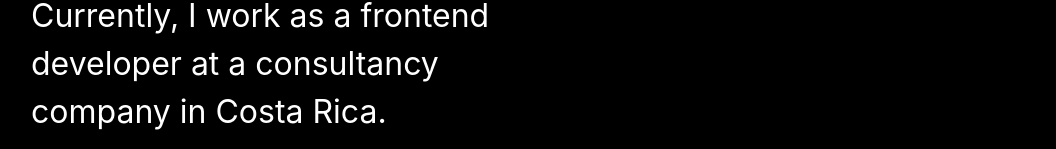
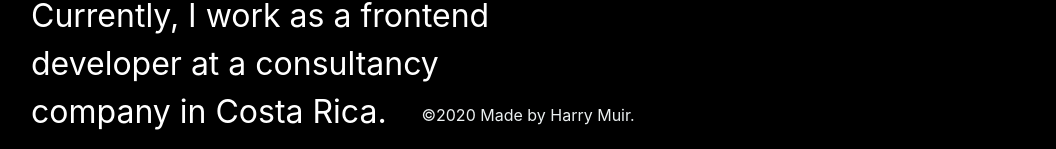
Before and after one commit to hmuir28/harrymuir.github.io, a React (Create React App) app: page / in a window 1280 px wide. Shown: the part 653-802 px from the top of the page, without its empty margins (112-1168 px from the left). Built offline with nearby package versions, Linux system fonts and the light colour scheme; the HTML template or start-up script is replaced by a standard one.

Commit message:
Added footer

```diff
--- a/src/App.css
+++ b/src/App.css
@@ -4,3 +4,7 @@
     text-decoration: none;
     color: white;
 }
+
+.root {
+  width: 100%;
+}
--- /dev/null
+++ b/src/components/Footer.js
@@ -0,0 +1,20 @@
+import React from 'react';
+import { Container, Col, Row } from 'react-bootstrap';
+
+import styles from '../styles/Footer.module.css';
+
+const Footer = () => (
+  <footer className={styles.footerContainer}>
+    <Container>
+      <Row>
+        <Col md={8} className={['mx-auto', 'text-center']}>
+          <span>
+            ©2020 Made by Harry Muir.
+          </span>
+        </Col>
+      </Row>
+    </Container>
+  </footer>
+);
+
+export default Footer;
--- a/src/components/Landing.js
+++ b/src/components/Landing.js
@@ -1,5 +1,6 @@
 import React from 'react';
 import { Container } from 'react-bootstrap';
+import Footer from './Footer';
 import Header from './Header';
 import Home from './Home';
 
@@ -8,11 +9,12 @@
 import styles from '../styles/Landing.module.css';
 
 const Landing = () => (
-  <div className="App">
+  <div className={styles.App}>
     <Header name={data.name} contactEmail={data.contactEmail} />
     <Container fluid className={styles.landingContainer}>
       <Home name={data.landingPageName} paragraph={data.landingPagePara} authorImage={data.landingPageImage} />
     </Container>
+    <Footer />
   </div>
 );
 
--- a/src/components/data.js
+++ b/src/components/data.js
@@ -1,5 +1,9 @@
 const userInfo = {
+  aboutTitle: "I make remarkable digital products",
+  aboutPara:"Lorem Ipsum is simply dummy text of the printing and typesetting industry.Lorem Ipsum has been the industry 's standard dummy text eversince the 1500s, when an unknown printer took a galley of type and scrambled it to make a type specimen book. It has survived not only five centuries, but also the leap into electronic typesetting, remaining essentially unchanged. It was popularised in the 1960s with the release of Letraset sheets containing Lorem Ipsum passages, and more recently with desktop publishing software like Aldus PageMaker including versions of Lorem Ipsum.",
   contactEmail: "harry182894@gmail.com",
+  contactTo:
+  "Lorem Ipsum is simply dummy text of the printing and typesetting industry.Lorem Ipsum has been the industry 's standard dummy text ever since the 1500s, when an unknown printer took a galley of type and scrambled it to make a type specimen book.",
   landingPageName: "Harry Muir",
   landingPagePara:
     "Full-Stack developer with expertise in different areas such as academic research groups and IT business companies. Currently, I work as a frontend developer at a consultancy company in Costa Rica.",
@@ -43,8 +47,6 @@
       url: "http://chetanverma.com/"
     },
   ],
-  contactTo:
-    "Lorem Ipsum is simply dummy text of the printing and typesetting industry.Lorem Ipsum has been the industry 's standard dummy text ever since the 1500s, when an unknown printer took a galley of type and scrambled it to make a type specimen book.",
   social: [
     {
       name: "LinkedIn",
@@ -59,8 +61,6 @@
       url: "https://dribbble.com/chetanverma"
     }
   ],
-  aboutTitle: "I make remarkable digital products",
-  aboutPara:"Lorem Ipsum is simply dummy text of the printing and typesetting industry.Lorem Ipsum has been the industry 's standard dummy text eversince the 1500s, when an unknown printer took a galley of type and scrambled it to make a type specimen book. It has survived not only five centuries, but also the leap into electronic typesetting, remaining essentially unchanged. It was popularised in the 1960s with the release of Letraset sheets containing Lorem Ipsum passages, and more recently with desktop publishing software like Aldus PageMaker including versions of Lorem Ipsum."
 };
 
 export default userInfo;
--- a/src/index.css
+++ b/src/index.css
@@ -18,6 +18,10 @@
     monospace;
 }
 
+#root {
+  width: 100%;
+}
+
 @media only screen and (max-width: 600px) {
   body {
     font-size: 2px;
--- /dev/null
+++ b/src/styles/Footer.module.css
@@ -0,0 +1,9 @@
+.footerContainer {
+  color: rgb(235, 240, 241);
+  bottom: 0;
+  left: 0;
+  padding: 20px 0;
+  position: fixed;
+  text-align: center;
+  width: 100%;
+}
--- a/src/styles/Landing.module.css
+++ b/src/styles/Landing.module.css
@@ -1,3 +1,8 @@
+.App {
+  padding-right: 10%;
+  padding-left: 10%;
+}
+
 .landingContainer {
   margin-top: 12rem;
 }
```
